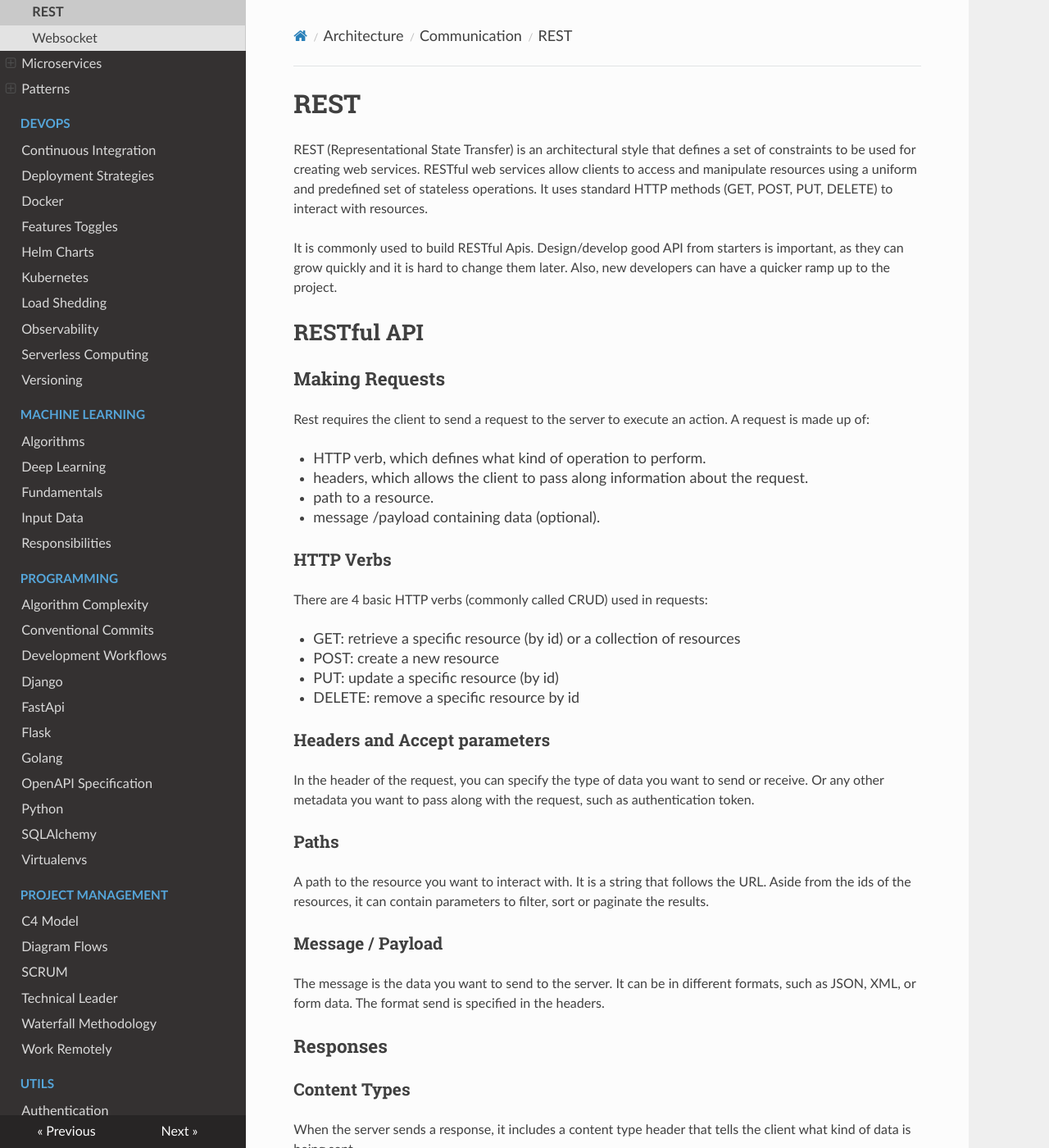
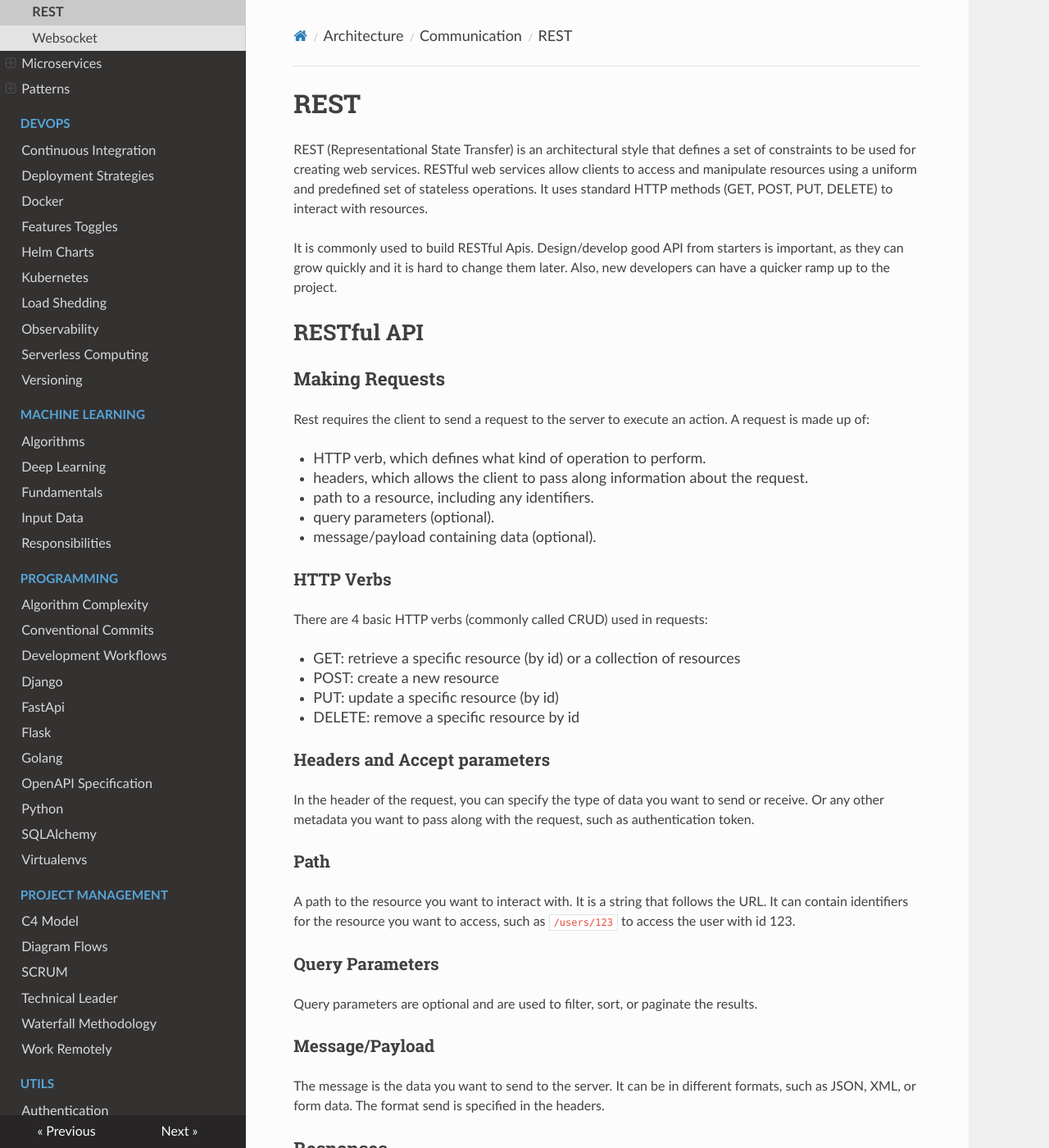
Before and after one commit to McLargo/mkdown-docs, an MkDocs documentation site: the page built from docs/architecture/communication/rest.md, in a window 1280 px wide and 1400 px high. Shown: the whole window at 82% size. Built offline with MkDocs 1.6.1, drawn with Linux system fonts in a browser that asks for light colours; nearby versions of some CDN libraries; some of the changed text lies outside the part shown.

Commit message:
wiki: REST improvements

```diff
--- a/docs/architecture/communication/rest.md
+++ b/docs/architecture/communication/rest.md
@@ -19,8 +19,9 @@ request is made up of:
 
 - HTTP verb, which defines what kind of operation to perform.
 - headers, which allows the client to pass along information about the request.
-- path to a resource.
-- message /payload containing data (optional).
+- path to a resource, including any identifiers.
+- query parameters (optional).
+- message/payload containing data (optional).
 
 #### HTTP Verbs
 
@@ -37,13 +38,18 @@ In the header of the request, you can specify the type of data you want to send
 or receive. Or any other metadata you want to pass along with the request, such
 as authentication token.
 
-#### Paths
+#### Path
 
 A path to the resource you want to interact with. It is a string that follows
-the URL. Aside from the ids of the resources, it can contain parameters to
-filter, sort or paginate the results.
+the URL. It can contain identifiers for the resource you want to access, such as
+`/users/123` to access the user with id 123.
 
-#### Message / Payload
+#### Query Parameters
+
+Query parameters are optional and are used to filter, sort, or paginate the
+results.
+
+#### Message/Payload
 
 The message is the data you want to send to the server. It can be in different
 formats, such as JSON, XML, or form data. The format send is specified in the
```
Also changed, not shown: other parts of docs/architecture/communication/rest.md (+1 -1 lines), docs/programming/openapi.md (+5 -4 lines).
